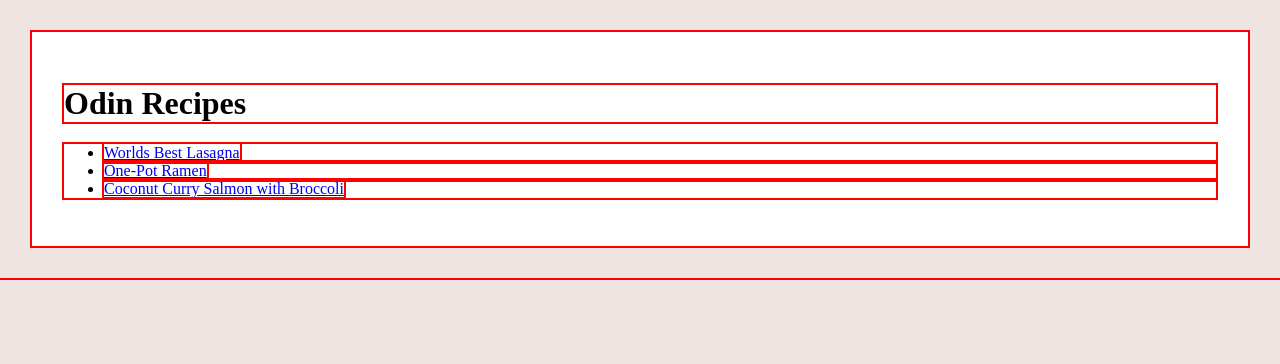
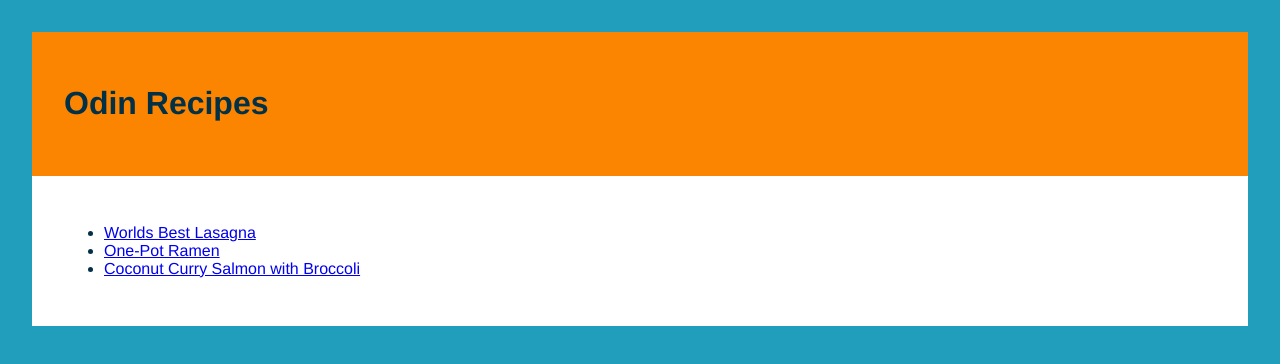
Before and after one commit to goblincookies/odin-recipes, a plain HTML site: page index.html in a window 1280 px wide. Drawn offline with Linux system fonts and the light colour scheme.

Commit message:
style.CSS with orange blue colors

```diff
--- a/index.html
+++ b/index.html
@@ -8,12 +8,17 @@
 </head>
 <body>
     <div class="content">
+        <div class="content__upper-box">
             <h1 class="content__title">Odin Recipes</h1>
+        </div>
+        <div class="content__lower-box">
             <ul>
                 <li><a href="./recipes/lasagna.html">Worlds Best Lasagna</a></li>
                 <li><a href="./recipes/ramen.html">One-Pot Ramen</a></li>
                 <li><a href="./recipes/coconut-curry.html">Coconut Curry Salmon with Broccoli</a></li>
             </ul>
+
+        </div>
     </div>
 </body>
 </html>
--- a/style.css
+++ b/style.css
@@ -1,16 +1,39 @@
-* {
+/* * {
     outline: 2px solid red;
+    #8ECAE6 - light blue
+    #219EBC - mid blue
+    #023047 - dark blue
+    #FFB703 - yellow orange
+    #FB8500 - orange
+} */
+
+body {
+    font-family: 'Franklin Gothic Medium', 'Arial Narrow', Arial, sans-serif;
+    background-color: #219EBC;
+    margin: 0;
+    color: #023047;
+}
+.content {
+    background-color: rgb(255, 255, 255);
+    margin: 2em;
+}
+.content__title {
+    /* text-align: left; */
+}
+.content__upper-box {
+    background-color: #FB8500;
+    padding: 2em;
+}
+.content__lower-box {
+    /* background-color: #FFB703; */
+    padding: 2em;
 }
 
-body {
-    background-color: rgb(238, 228, 226);
-    padding: 2em;
-    margin: 0;
+h1 {
+    font-size: 32px;
 }
-.content {
-    background-color: white;
-    padding: 2em;
+
+h1,
+h3 {
+    color: #023047;
 }
-.content__title {
-    text-align: left;
-}
```
Also changed, not shown: recipes/coconut-curry.html (+5 -0 lines), recipes/lasagna.html (+5 -0 lines), recipes/ramen.html (+4 -0 lines). Lines whose indentation alone changed are shown as unchanged.
